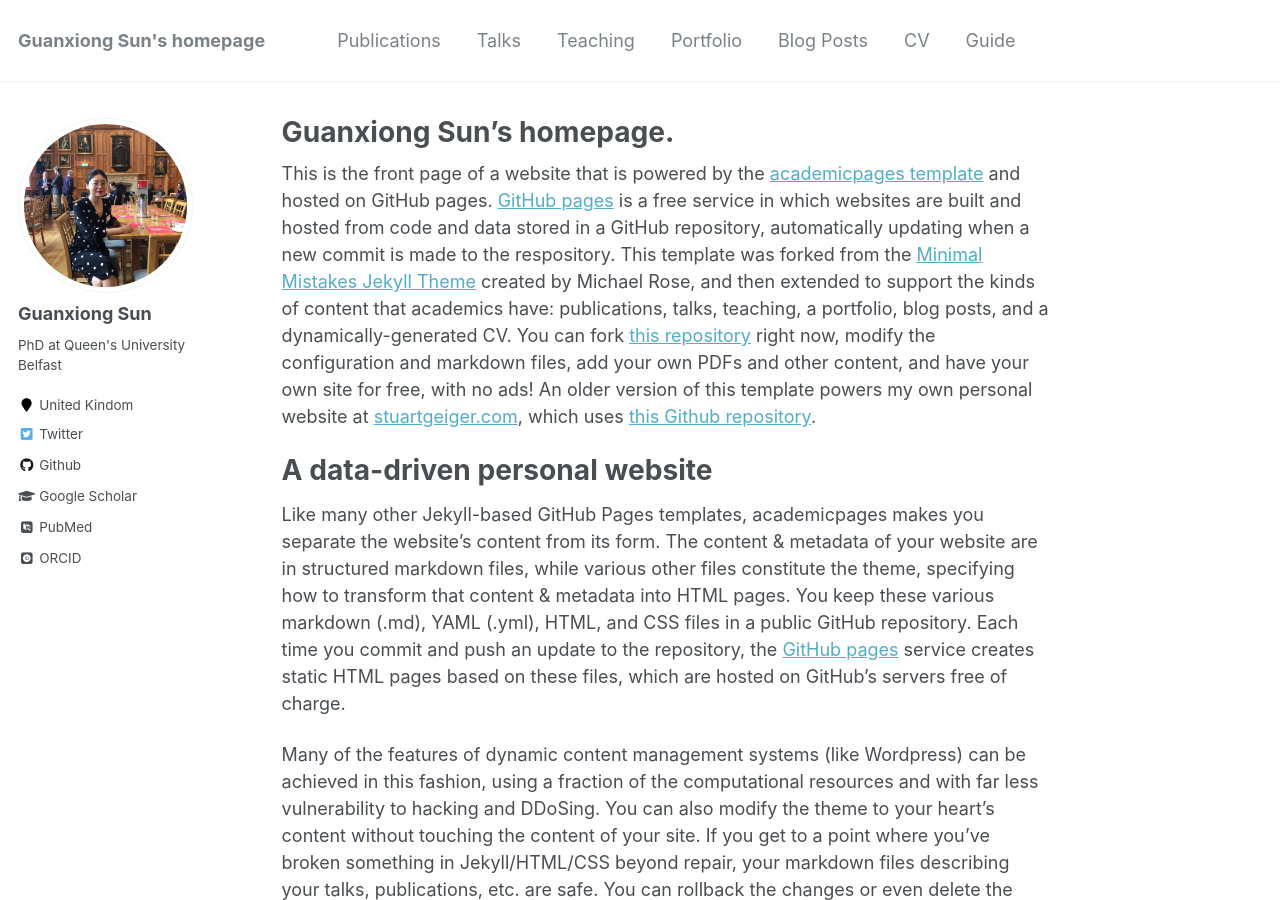
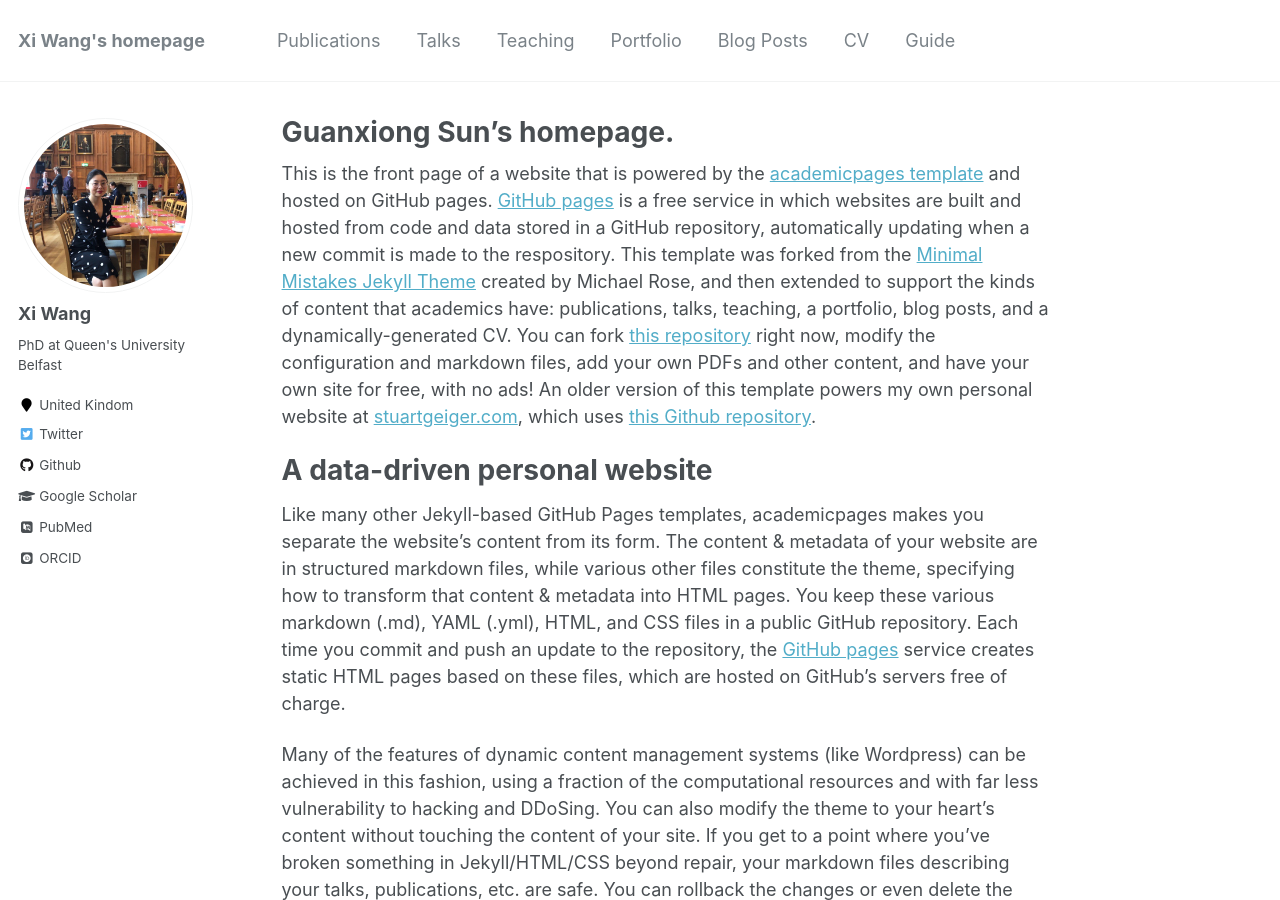
Before and after one commit to juliewangqub/julie.github.io, a Jekyll site: the page built from _pages/about.md, in a window 1280 px wide and 900 px high. Built offline with Jekyll 4.4.1, drawn with Linux system fonts in a browser that asks for light colours; some web fonts are replaced; some of the changed text lies outside the part shown.

```diff
--- a/_config.yml
+++ b/_config.yml
@@ -7,13 +7,13 @@
 
 # Site Settings
 locale                   : "en-US"
-title                    : "Guanxiong Sun's homepage"
+title                    : "Xi Wang's homepage"
 title_separator          : "-"
-name                     : &name "Guanxiong Sun"
+name                     : &name "Xi Wang"
 description              : &description "Queen's University Belfast"
-url                      : https://sunguanxiong.github.io/ # the base hostname & protocol for your site e.g. "https://mmistakes.github.io"
+url                      : https://juliewangqub.github.io/ # the base hostname & protocol for your site e.g. "https://mmistakes.github.io"
 baseurl                  : "" # the subpath of your site, e.g. "/blog"
-repository               : "sunguanxiong/sunguanxiong.github.io"
+repository               : "juliewangqub/juliewangqub.github.io"
 teaser                   :  # filename of teaser fallback teaser image placed in /images/, .e.g. "500x300.png"
 breadcrumbs              : false # true, false (default)
 words_per_minute         : 160
@@ -80,7 +80,7 @@ analytics:
 
 # Site Author
 author:
-  name             : "Guanxiong Sun"
+  name             : "Xi Wang"
   avatar           : "profile.png"
   bio              : "PhD at Queen's University Belfast"
   location         : "United Kindom"
@@ -96,7 +96,7 @@ author:
   flickr           :
   facebook         :
   foursquare       :
-  github           : "sunguanxiong"
+  github           : "juliewangqub"
   google_plus      :
   keybase          :
   instagram        :
```
